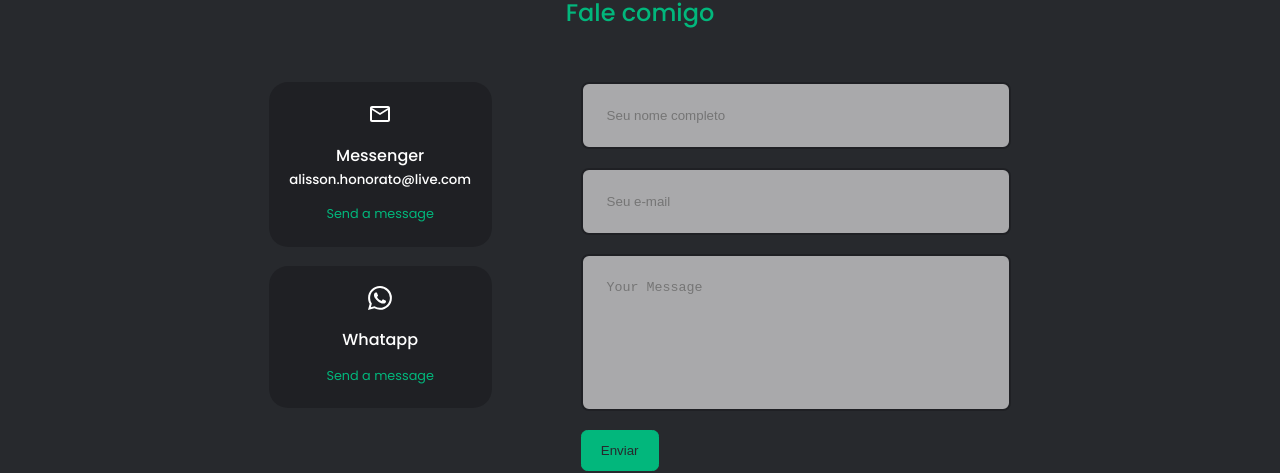
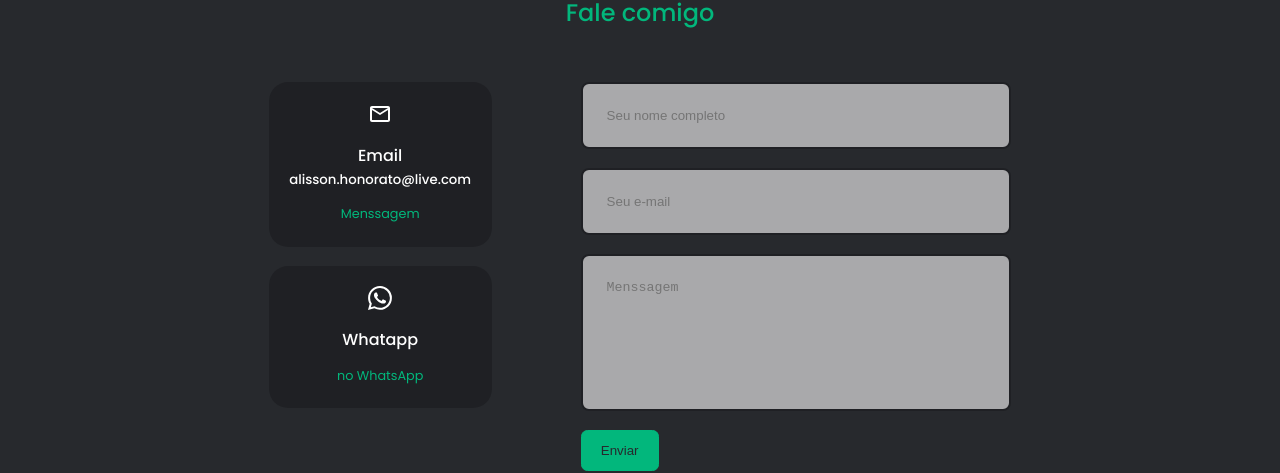
Before and after one commit to alissonrh/alissonrh.github.io, a React (Create React App) app: page / in a window 1280 px wide. Shown: the part 2666-3139 px from the top of the page. Built offline with nearby package versions, Linux system fonts and the light colour scheme.

Commit message:
arrumei umas palavras

```diff
--- a/src/components/contact/Contact.jsx
+++ b/src/components/contact/Contact.jsx
@@ -30,21 +30,21 @@ const Contact = () => {
         <div className="contact_options">
           <article className='contact_option' >
             <MdOutlineEmail className='contact_option-icon' />
-            <h4>Messenger</h4>
+            <h4>Email</h4>
             <h5>alisson.honorato@live.com</h5>
-            <a href="mailto:alisson.honorato@live.com" rel="noreferrer" target='_blank'>Send a message</a>
+            <a href="mailto:alisson.honorato@live.com" rel="noreferrer" target='_blank'>Menssagem</a>
           </article>
           <article className='contact_option' >
             <BsWhatsapp className='contact_option-icon'/>
             <h4>Whatapp</h4>
-            <a href="https://api.whatsapp.com/send?phone=5548996153670" rel="noreferrer" target='_blank'>Send a message</a>
+            <a href="https://api.whatsapp.com/send?phone=5548996153670" rel="noreferrer" target='_blank'> no WhatsApp</a>
           </article>
         </div>
         {/* END OF CONTACT */}
         <form ref={form} onSubmit={sendEmail} >
           <input type="text" name='name' placeholder='Seu nome completo' required />
           <input type="email" name='email' placeholder='Seu e-mail' required/>
-          <textarea name='message'rows='7' placeholder='Your Message' required></textarea>
+          <textarea name='message'rows='7' placeholder='Menssagem' required></textarea>
           <button type='submit' className='btn btn-primary' >Enviar</button>
         </form>
       </div>
```
